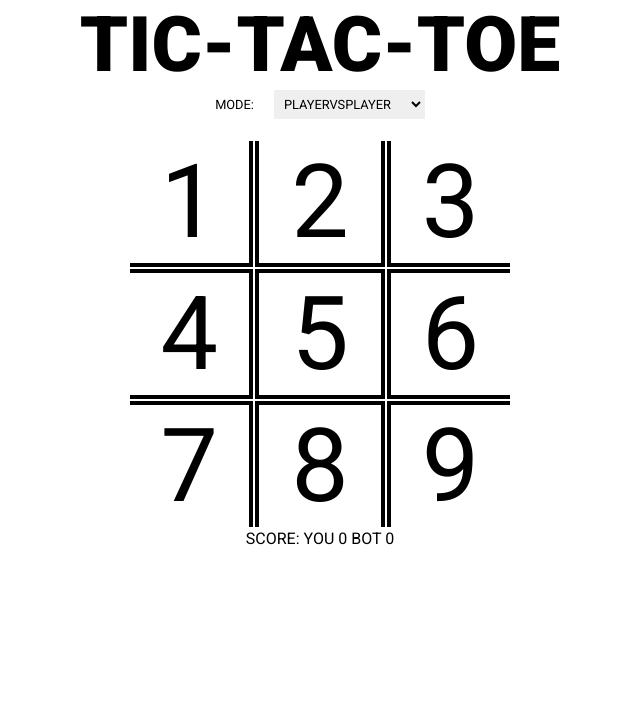
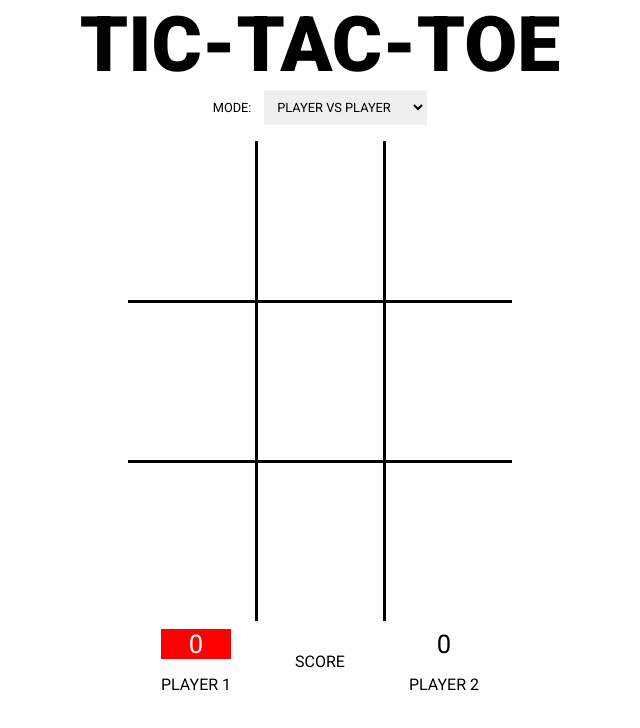
Before and after one commit to RHNRaul/Tic-Tac-Toe-game, a plain HTML site: page index.html in a window 1280 px wide. Shown: the whole page, without its empty margins (320-960 px from the left). Drawn offline with Linux system fonts and the light colour scheme.

Commit message:
Advance 2

```diff
--- a/css/style.css
+++ b/css/style.css
@@ -24,8 +24,6 @@ h3{
     font-size: 1vw;
     margin: 0;
 }
-
-
 body{
     display: flex;
     flex-direction: column;
@@ -33,34 +31,58 @@ body{
     justify-content: center;
     margin: 0;
 }
+.score-div{
+    display: inline-flex;
+    flex-direction: column;
+    align-items: center;
+    justify-content: center;
+    gap: 2vh;
+}
+#footer-div{
+    display:inline-flex;
+    flex-direction: row;
+    align-items: center;
+    justify-content: center;
+    margin-top: 1vh;
+    gap: 5vw;
+}
 
 #div-header-selector{
     display: inline-flex;
     align-items: center;
     justify-content: center;
-    gap: 20px;
+    gap: 1vw;
 }
 .selector-class{
     font-size: 1vw;
     align-items: center;
     justify-content: center;
-    padding: 5px;
+    padding: 1vh;
     border-color: transparent;
 }
 #game-board{
     width: 30vw;
-    height: 20vh;
+    height: 60vh;
+    max-width: 30vw;
+    max-height: 60vh;
     text-align: center;
     border: none;
-    font-size: 8vw;
+    font-size: 4vw;
+    border-collapse: collapse;
+    table-layout: fixed;
 }
 
 .extraselector{
     display:none;
 }
-
+tr{
+    height: 20vh;
+    width:30vw;
+    max-width: 30vw;
+    max-height: 60vh;
+}
 td{
-    border: 4px solid black;
+    border: 0.3vw solid black;
 }
 
 tr:first-child td { border-top: none; }
@@ -68,8 +90,31 @@ tr:last-child td { border-bottom: none; }
 td:first-child { border-left: none; }
 td:last-child { border-right: none; }
 
+.score-label{
+    font-size: 2vw;
+    color:black;
+    width: 100%;
+    text-align: center;
+}
+
+.score-label-turno{
+    animation: parpadeo 1s linear infinite;
+}
+
+@keyframes parpadeo{
+    0% { background-color: red;
+        color:white;
+    }
+    50% { background-color: white;
+        color:black;
+    }
+    100% { background-color: red;
+        color:white;
+    }
+}
+
 
 #div-header{
     text-align: center;
-    margin-bottom: 20px;
+    margin-bottom: 2vh;
 }
--- a/index.html
+++ b/index.html
@@ -12,6 +12,9 @@
       type="image/svg"
     />
     <link rel="stylesheet" href="css/style.css" type="text/css"/>
+    <script src="js/screen.js" defer></script>
+    <scirpt src="js/bot/bot.js" defer></scirpt>
+    <script src="js/gamelogic/game.js" defer></script>
   </head>
   <body>
     <header>
@@ -20,10 +23,10 @@
         <div id="div-header-selector">
           <h3>Mode:</h3>
           <select id="mode-selector" class="selector-class">
-        <option value="PVP">PlayerVsPlayer</option>
-        <option value="PVM">PlayervsMachine</option>
+            <option value="PVP">Player Vs Player</option>
+            <option value="PVM">Player vs Machine</option>
           </select>
-      <h3 class="extraselector">Difficult:</h3>
+          <h3 id="h3-difficult" class="extraselector">Difficult:</h3>
           <select id="difficult-selector" class="selector-class extraselector">
             <option value="easy">Easy</option>
             <option value="medium">Medium</option>
@@ -32,33 +35,39 @@
         </div>
       </div>
     </header>
-
+    <div>
       <table id="game-board">
         <tbody>
           <tr>
-        <td id="0">1</td>
-        <td id="1">2</td>
-        <td id="2">3</td>
+            <td id="0-0"></td>
+            <td id="0-1"></td>
+            <td id="0-2"></td>
           </tr>
           <tr>
-        <td id="3">4</td>
-        <td id="4">5</td>
-        <td id="5">6</td>
+            <td id="1-0"></td>
+            <td id="1-1"></td>
+            <td id="1-2"></td>
           </tr>
           <tr>
-        <td id="6">7</td>
-        <td id="7">8</td>
-        <td id="8">9</td>
+            <td id="2-0"></td>
+            <td id="2-1"></td>
+            <td id="2-2"></td>
           </tr>
         </tbody>
       </table>
-
+    </div>
     <footer>
-      <label>Score:</label>
-      <label>You</label>
-      <label>0</label>
-      <label>Bot</label>
-      <label>0</label>
+      <div id="footer-div">
+        <div class="score-div">
+          <label class="score-label" id="score_player1">0</label>
+          <label id="description_player1">Player 1</label>
+        </div>
+        <label>Score</label>
+        <div class="score-div">
+          <label class="score-label" id="score_player2">0</label>
+          <label id="description_player2">Player 2</label>
+        </div>
+      </div>
     </footer>
   </body>
 </html>
--- /dev/null
+++ b/js/gamelogic/game.js
@@ -0,0 +1,51 @@
+const gameboard = document.getElementById("game-board");
+
+let turn = false; // false = X player 1, true = O player 2
+let winner = false;
+let playsCount = 0;
+let mapMatrix  = [
+  [null, null, null],
+  [null, null, null],
+  [null, null, null]
+];
+
+//Score information turn
+const scoreLabelPlayer1 = document.getElementById("score_player1");
+const scoreLabelPlayer2 = document.getElementById("score_player2");
+
+const turnLabel = () =>{
+    if(!turn){
+        scoreLabelPlayer1.classList.add("score-label-turno");
+        scoreLabelPlayer2.classList.remove("score-label-turno");
+    }else{
+        scoreLabelPlayer2.classList.add("score-label-turno");
+        scoreLabelPlayer1.classList.remove("score-label-turno");
+    }
+};
+
+turnLabel();
+
+gameboard.addEventListener("click" , event =>{
+    let cell = event.target;
+    if(cell.tagName === "TD"){
+        if(cell.textContent === ""){
+            playsCount++;
+            if(!turn){
+                cell.textContent = "X";
+                turn = true;
+                turnLabel();
+            }else{
+                cell.textContent = "O";
+                turn = false;
+                turnLabel();
+            }
+        }
+        return;
+    }
+});
+
+
+function evaluatePlay(){
+
+
+}
--- /dev/null
+++ b/js/screen.js
@@ -0,0 +1,18 @@
+//Selector for mode event
+const selectorMode = document.getElementById("mode-selector");
+// Difficulty selector element
+const selectorDifficulty = document.getElementById("difficult-selector");
+const h3Difficulty = document.getElementById("h3-difficult");
+
+//Selector event
+selectorMode.addEventListener("change",()=>{
+    const selectedMode = selectorMode.value;
+    if(selectedMode === "PVM"){
+        selectorDifficulty.classList.remove("extraselector");
+        h3Difficulty.classList.remove("extraselector");
+    }else{
+        selectorDifficulty.classList.add("extraselector");
+        h3Difficulty.classList.add("extraselector");
+    }
+}
+);
```
Also changed, not shown: js/bot/bot.js (added). Lines whose indentation alone changed are shown as unchanged.
